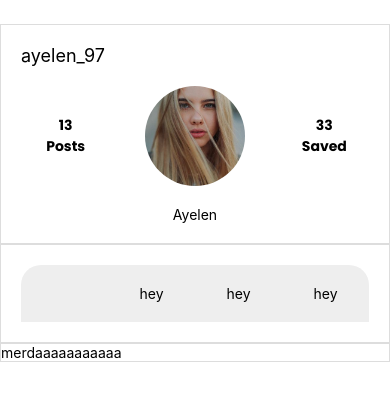
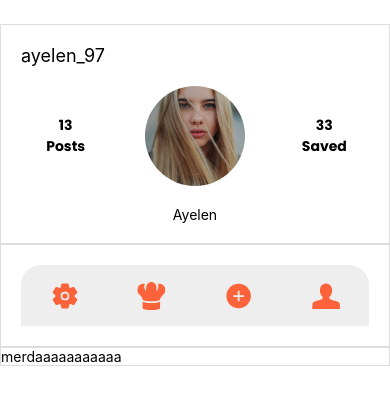
Before and after one commit to niniet98/WhatToday, a React Native app: screen / in a window 390 px wide. Shown: the top 404 px of the page. Built offline with nearby package versions, Linux system fonts and the light colour scheme.

Commit message:
BottomBar with Svg

```diff
--- a/components/BottomBar.js
+++ b/components/BottomBar.js
@@ -1,22 +1,27 @@
 import React from 'react'
 import { View, Text, StyleSheet, Image } from 'react-native'
 import Demo from './Demo'
+import Add from './icons/add';
+import Chef from './icons/chef'
+import ProfileIcon from './icons/profile';
+import Settings from './icons/settings';
 
 export default function BottomBar() {
     return (
         <Demo>
             <View style={styles.container}>
                 <View style={styles.column}>
-                    <Image />
+                    {/* <Button props={svg que vols}/> */}
+                    <Settings />
                 </View>
                 <View style={styles.column}>
-                    <Text>hey</Text>
+                    <Chef />
                 </View>
                 <View style={styles.column}>
-                    <Text>hey</Text>
+                    <Add />
                 </View>
                 <View style={styles.column}>
-                    <Text>hey</Text>
+                    <ProfileIcon />
                 </View>
             </View>
         </Demo>
@@ -30,8 +35,8 @@ const styles = StyleSheet.create({
         justifyContent: 'space-between',
         alignItems: 'center',
         margin: 20,
-        paddingTop: 20,
-        paddingBottom: 20,
+        paddingTop: 15,
+        paddingBottom: 10,
         borderTopStartRadius: 20,
         borderTopEndRadius: 20,
         backgroundColor: '#eee'
--- /dev/null
+++ b/components/icons/add.js
@@ -0,0 +1,26 @@
+import * as React from "react"
+import Svg, { G, Path, Defs } from "react-native-svg"
+/* SVGR has dropped some elements not supported by react-native-svg: filter */
+
+function Add(props) {
+    return (
+        <Svg
+            width={33}
+            height={34}
+            viewBox="0 0 33 34"
+            fill="none"
+            xmlns="http://www.w3.org/2000/svg"
+            {...props}
+        >
+            <G filter="url(#prefix__filter0_d)">
+                <Path
+                    d="M16.667 2.75C9.902 2.75 4.417 8.235 4.417 15s5.485 12.25 12.25 12.25c6.764 0 12.25-5.485 12.25-12.25S23.43 2.75 16.667 2.75zm5.25 12.906a.22.22 0 01-.22.219h-4.155v4.156a.22.22 0 01-.22.219H16.01a.22.22 0 01-.218-.219v-4.156h-4.156a.22.22 0 01-.22-.219v-1.312a.22.22 0 01.22-.219h4.156V9.969a.22.22 0 01.218-.219h1.313a.22.22 0 01.219.219v4.156h4.156a.22.22 0 01.219.219v1.312z"
+                    fill="#FC633A"
+                />
+            </G>
+            <Defs></Defs>
+        </Svg>
+    )
+}
+
+export default Add
--- /dev/null
+++ b/components/icons/chef.js
@@ -0,0 +1,30 @@
+import * as React from "react"
+import Svg, { G, Path, Defs, ClipPath } from "react-native-svg"
+/* SVGR has dropped some elements not supported by react-native-svg: filter */
+
+function Chef(props) {
+    return (
+        <Svg
+            width={37}
+            height={36}
+            viewBox="0 0 37 36"
+            fill="none"
+            xmlns="http://www.w3.org/2000/svg"
+            {...props}
+        >
+            <G clipPath="url(#prefix__clip0)" filter="url(#prefix__filter0_d)">
+                <Path
+                    d="M30.529 14.195c-.274.292-.556.602-.848.93-.292.328-.66.766-1.107 1.313a8.9 8.9 0 00-1.08 1.64c-.274.547-.41 1.02-.41 1.422 0 .492-.853.907-2.557 1.244-1.705.337-3.77.506-6.194.506s-4.488-.169-6.193-.506c-1.704-.337-2.557-.752-2.557-1.244 0-.529-.246-1.19-.738-1.982-.492-.793-.952-1.431-1.38-1.915a31.032 31.032 0 00-1.272-1.353c-1.24-1.203-1.86-2.662-1.86-4.375 0-1.695.597-3.14 1.791-4.334 1.194-1.194 2.64-1.791 4.334-1.791.42 0 .857.046 1.313.137-.292.747-.438 1.577-.438 2.488 0 1.95.602 3.573 1.805 4.867a84.296 84.296 0 01-.055-3.117c0-1.695.51-3.14 1.532-4.334C15.635 2.597 16.875 2 18.333 2c1.459 0 2.698.597 3.72 1.791 1.02 1.194 1.53 2.639 1.53 4.334 0 1.112-.018 2.151-.054 3.117 1.203-1.294 1.804-2.916 1.804-4.867 0-.911-.145-1.74-.437-2.488a6.692 6.692 0 011.312-.137c1.696 0 3.14.597 4.334 1.791 1.194 1.194 1.791 2.639 1.791 4.334 0 1.695-.601 3.135-1.804 4.32zM18.319 23c2.416 0 4.48-.173 6.194-.52 1.714-.346 2.57-.756 2.57-1.23v7c0 .474-.856.884-2.57 1.23-1.713.347-3.778.52-6.193.52-2.416 0-4.476-.173-6.18-.52-1.704-.346-2.557-.756-2.557-1.23v-7c0 .492.853.907 2.557 1.244 1.704.337 3.764.506 6.18.506z"
+                    fill="#FC633A"
+                />
+            </G>
+            <Defs>
+                <ClipPath id="prefix__clip0">
+                    <Path fill="#fff" transform="translate(4.333 2)" d="M0 0h28v28H0z" />
+                </ClipPath>
+            </Defs>
+        </Svg>
+    )
+}
+
+export default Chef
--- /dev/null
+++ b/components/icons/profile.js
@@ -0,0 +1,30 @@
+import * as React from "react"
+import Svg, { G, Path, Defs, ClipPath } from "react-native-svg"
+/* SVGR has dropped some elements not supported by react-native-svg: filter */
+
+function ProfileIcon(props) {
+    return (
+        <Svg
+            width={36}
+            height={34}
+            viewBox="0 0 36 34"
+            fill="none"
+            xmlns="http://www.w3.org/2000/svg"
+            {...props}
+        >
+            <G clipPath="url(#prefix__clip0)" filter="url(#prefix__filter0_d)">
+                <Path
+                    d="M18 2.435c-1.91 0-3.4.672-4.474 2.016-1.074 1.344-1.611 3.063-1.611 5.155-.013 2.6.862 4.66 2.625 6.182.225.203.305.463.238.78l-.457.913a1.64 1.64 0 01-.646.713c-.285.172-.885.416-1.8.733l-2.516.78c-1.637.507-2.509.786-2.615.836-1.113.444-1.842.907-2.187 1.389C4.186 22.731 4 24.754 4 28h28c0-3.246-.186-5.27-.557-6.068-.345-.482-1.074-.945-2.187-1.389-.106-.05-.978-.33-2.615-.837a2811.93 2811.93 0 01-2.516-.78c-.915-.316-1.515-.56-1.8-.732a1.64 1.64 0 01-.646-.713l-.457-.913c-.067-.317.013-.577.238-.78 1.764-1.522 2.639-3.582 2.625-6.182 0-2.092-.537-3.81-1.61-5.155C21.4 3.107 19.908 2.435 18 2.435z"
+                    fill="#FC633A"
+                />
+            </G>
+            <Defs>
+                <ClipPath id="prefix__clip0">
+                    <Path fill="#fff" transform="translate(4)" d="M0 0h28v28H0z" />
+                </ClipPath>
+            </Defs>
+        </Svg>
+    )
+}
+
+export default ProfileIcon
--- /dev/null
+++ b/components/icons/settings.js
@@ -0,0 +1,24 @@
+import * as React from "react"
+import Svg, { G, Path, Defs } from "react-native-svg"
+/* SVGR has dropped some elements not supported by react-native-svg: filter */
+
+function Settings(props) {
+    return (
+        <Svg
+            width={34}
+            height={34}
+            viewBox="0 0 34 34"
+            fill="none"
+            xmlns="http://www.w3.org/2000/svg"
+            {...props}
+        >
+            <G filter="url(#prefix__filter0_d)" fill="#FC633A">
+                <Path d="M17 17.625a2.625 2.625 0 100-5.25 2.625 2.625 0 000 5.25z" />
+                <Path d="M28.724 17.406l-.025-.02-1.726-1.354a.88.88 0 01-.334-.729v-.632a.874.874 0 01.334-.723l1.726-1.354.025-.021a1.46 1.46 0 00.323-1.863L26.711 6.67a1.469 1.469 0 00-1.782-.63l-.019.007-2.028.816a.872.872 0 01-.792-.07 9.835 9.835 0 00-.547-.32.872.872 0 01-.447-.647L20.79 3.66l-.007-.04a1.488 1.488 0 00-1.445-1.198h-4.677a1.472 1.472 0 00-1.446 1.224l-.005.031-.305 2.17a.875.875 0 01-.444.646 9.62 9.62 0 00-.547.318.87.87 0 01-.79.07l-2.03-.82-.019-.008a1.47 1.47 0 00-1.776.62l-.007.012-2.34 4.044a1.46 1.46 0 00.324 1.865l.025.02 1.726 1.354a.882.882 0 01.334.729v.632a.875.875 0 01-.334.723L5.3 17.406l-.025.021a1.46 1.46 0 00-.323 1.863l2.336 4.041a1.47 1.47 0 001.782.63l.018-.007 2.028-.817a.871.871 0 01.791.071c.18.113.362.22.547.32a.871.871 0 01.448.647l.304 2.165.006.04a1.489 1.489 0 001.449 1.198h4.676a1.472 1.472 0 001.447-1.224l.005-.031.304-2.17a.875.875 0 01.448-.646c.187-.1.37-.207.547-.318a.87.87 0 01.789-.07l2.03.818.02.008a1.468 1.468 0 001.783-.633l2.336-4.04a1.46 1.46 0 00-.323-1.866zm-7.354-2.2a4.374 4.374 0 11-4.575-4.576 4.385 4.385 0 014.575 4.576z" />
+            </G>
+            <Defs></Defs>
+        </Svg>
+    )
+}
+
+export default Settings
--- a/package.json
+++ b/package.json
@@ -14,7 +14,8 @@
     "react": "16.13.1",
     "react-dom": "16.13.1",
     "react-native": "https://github.com/expo/react-native/archive/sdk-41.0.0.tar.gz",
-    "react-native-web": "~0.13.12"
+    "react-native-svg": "12.1.0",
+    "react-native-web": "^0.16.1"
   },
   "devDependencies": {
     "@babel/core": "^7.9.0"
```
Also changed, not shown: 2 other files (tests, documents, lock files or other folders).
